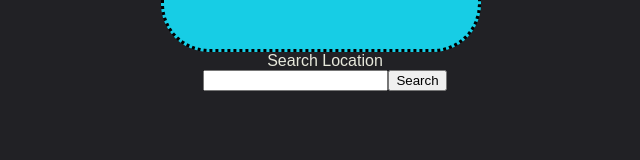
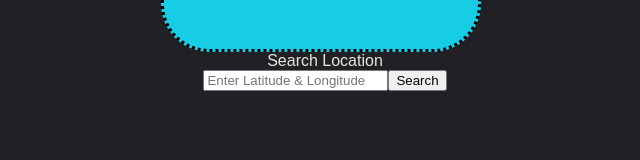
Before and after one commit to Henkomeyer/MERN-Weather-App-WPR-381-, a React (Create React App) app: page / in a window 1280 px wide. Shown: the part 388-548 px from the top of the page, without its empty margins (319-959 px from the left). Built offline with nearby package versions, Linux system fonts and the light colour scheme; no server answers.

Commit message:
Placeholder vir input

```diff
--- a/src/content.js
+++ b/src/content.js
@@ -17,7 +17,7 @@ function Content({data, setNewLocation, ChangeLocation, isLoading, error, Change
                         <label htmlFor="nextLocation">Search Location</label>
                     </li>
                     <li>
-                        <input type="text" name="nextLocation" id="nextLocation"
+                        <input type="text" name="nextLocation" id="nextLocation" placeholder="Enter Latitude & Longitude"
                             onChange={(e) => {setNewLocation(e.target.value)}}
                         />
                         <button type="submit">Search</button>
```
